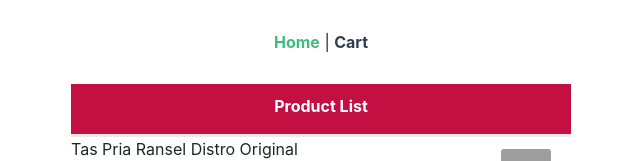
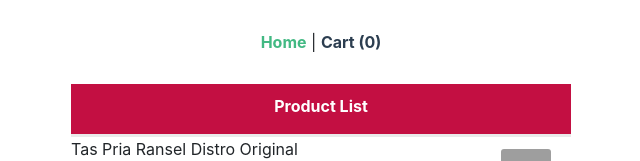
Before and after one commit to fhlevi/shopping-cart-app, a Vue app: page / in a window 1280 px wide. Shown: the top 161 px of the page, without its empty margins (319-959 px from the left). Built offline with nearby package versions, Linux system fonts and the light colour scheme; grey boxes are pictures that could not be loaded; the HTML template or start-up script is replaced by a standard one.

Commit message:
update module cartshop at date 4/11/2019

```diff
--- a/src/App.vue
+++ b/src/App.vue
@@ -2,11 +2,21 @@
   <div id="app">
     <div id="nav">
       <router-link to="/">Home</router-link>&nbsp;|
-      <router-link to="/cart">Cart</router-link>
+      <router-link to="/cart">Cart ({{countcartlist}})</router-link>
     </div>
     <router-view />
   </div>
 </template>
+
+<script>
+import {mapGetters} from 'vuex'
+
+export default {
+  computed: {
+    ...mapGetters(['countcartlist'])
+  }
+}
+</script>
 
 <style>
 #nav {
--- a/src/store/index.js
+++ b/src/store/index.js
@@ -13,6 +13,9 @@ export default new Vuex.Store({
       return produk.filter(item => {
         return item.category.name.includes(item.category.name)
       })
+    },
+    countcartlist: state => {
+      return state.myproductcartlist.length
     }
   },
   mutations: {
```
